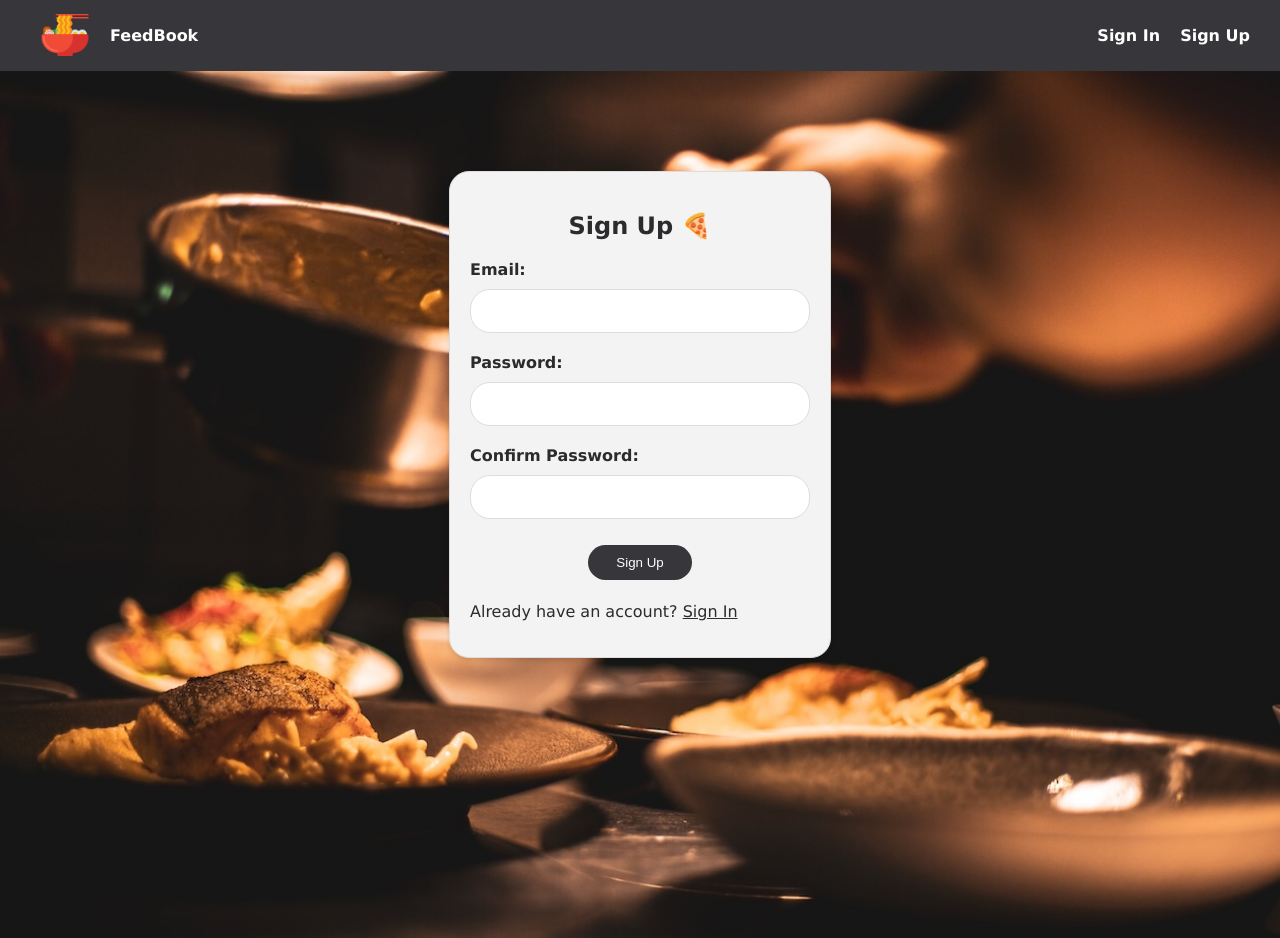
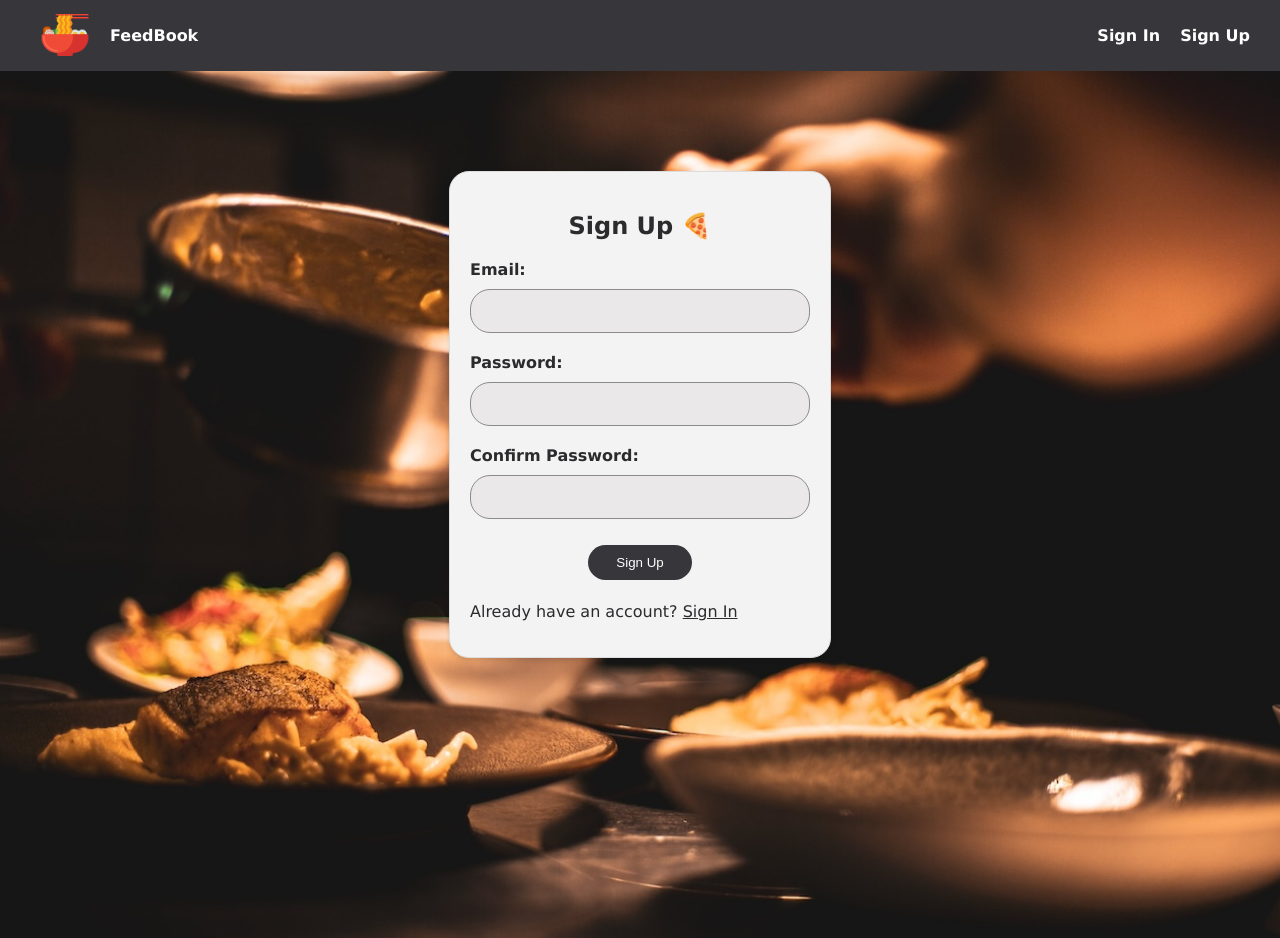
Before and after one commit to irinkadat/FeedBook, a React (Vite) app in the folder my-app/: page /signup in a window 1280 px wide. Built offline with nearby package versions, Linux system fonts and the light colour scheme; no server answers.

Commit message:
update styles on signin and signup

```diff
--- a/my-app/src/styles/SearchBar.css
+++ b/my-app/src/styles/SearchBar.css
@@ -15,7 +15,7 @@
     height: 40px;
     border-radius: 24px;
     padding: 0 10px;
-    background-color: #fff;
+    background-color: #e7e5e5b8;
     justify-content: space-between;
     border: solid 1.5px #8b8b8d;
   }
--- a/my-app/src/styles/SignInPage.css
+++ b/my-app/src/styles/SignInPage.css
@@ -36,7 +36,7 @@
 
 .signin-page-form input {
     padding: 8px;
-    border: 1px solid #ddd;
+    border: 1px solid #8b8b8d;
     border-radius: 20px;
     width: auto;
     margin: 0;
--- a/my-app/src/styles/SignUpPage.css
+++ b/my-app/src/styles/SignUpPage.css
@@ -28,7 +28,7 @@
 
 .signup-page-form input {
     padding: 8px;
-    border: 1px solid #ddd;
+    border: 1px solid #8b8b8d;
     border-radius: 20px;
     width: auto;
     margin: 0;
```
